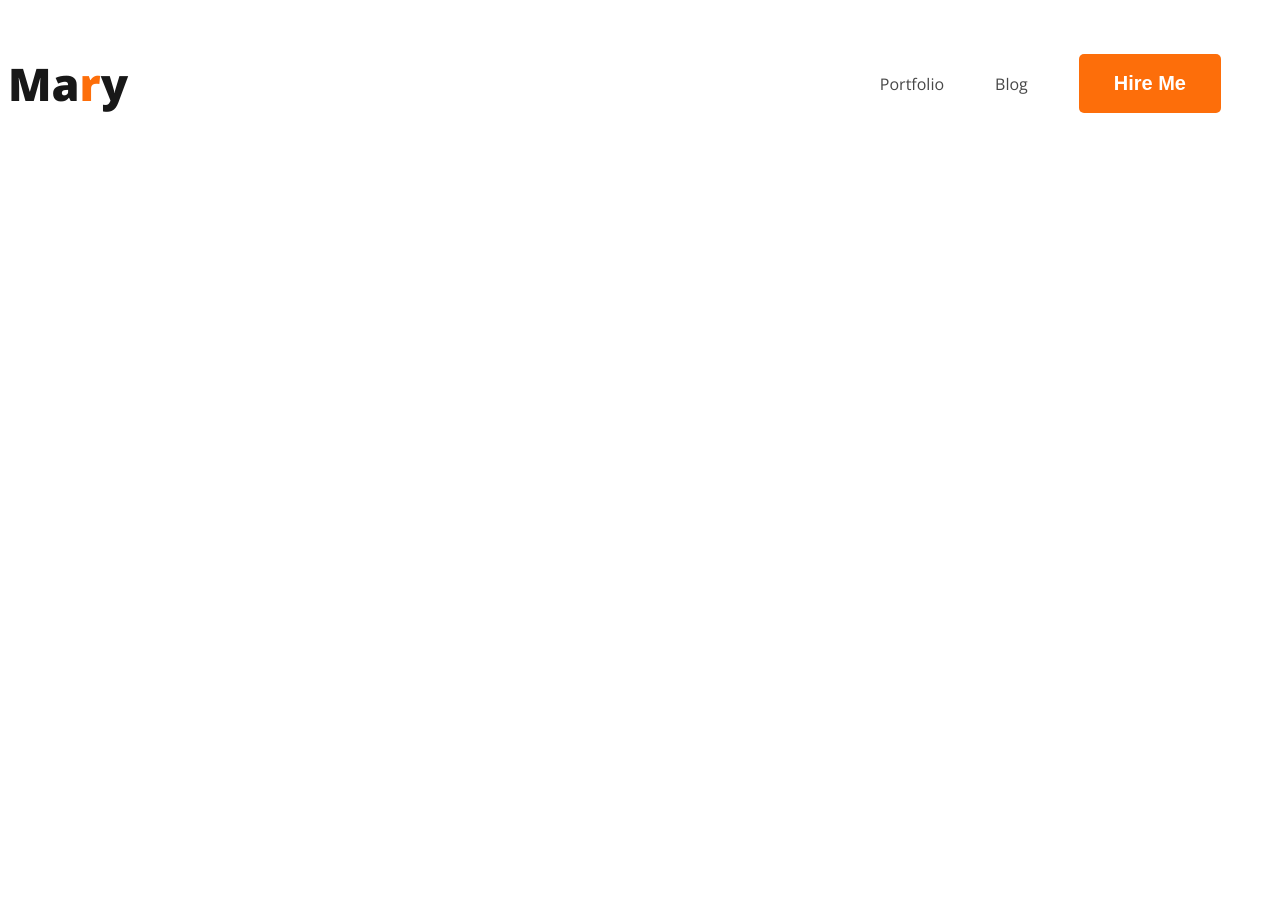
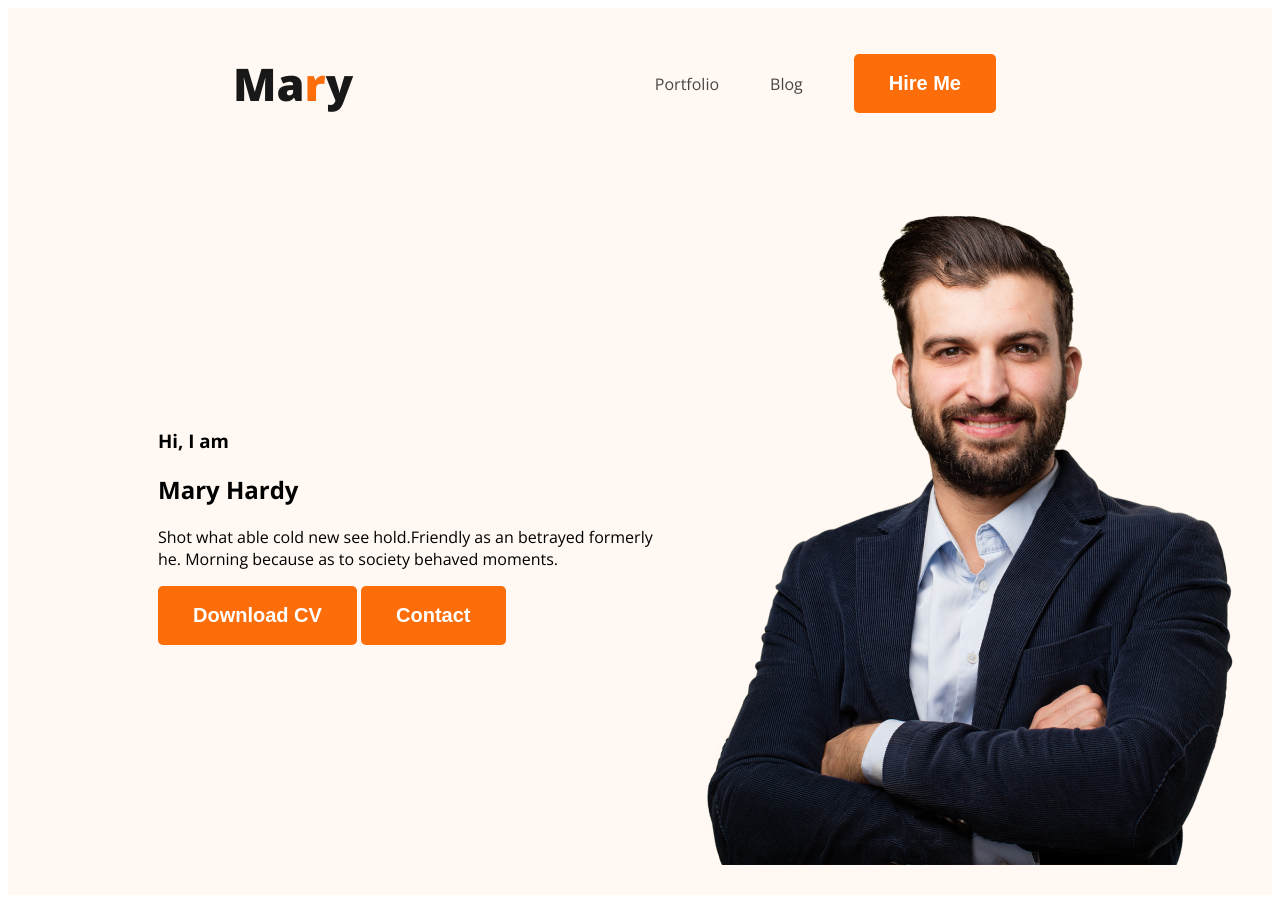
Before and after one commit to AhetesamAlif/sample-portfolio, a plain HTML site: page index.html in a window 1280 px wide. Before the commit the page ends 800 px from the top, so only its background shows below. Drawn offline with nearby package versions, Linux system fonts and the light colour scheme.

Commit message:
banner section

```diff
--- a/index.html
+++ b/index.html
@@ -10,7 +10,7 @@
     <link rel="stylesheet" href="style.css">
 </head>
 <body>
-    <header>
+    <header class="header">
         <nav>
             <h3 class="nav-title">Ma<span class="text-primary-color">r</span>y</h3>
         <ul>
@@ -19,6 +19,26 @@
             <li><button class="btn-primary">Hire Me</button></li>
         </ul>
         </nav>
+        <div class="banner">
+            <div>
+                <h3 class="banner-greetings">
+                    Hi, I  am
+                </h3>
+                <h2 class="banner-title">
+                    Mary Hardy
+                </h2>
+                <p class="banner-para">
+                    Shot what able cold new see hold.Friendly as an betrayed formerly he. Morning because as to society behaved moments.
+                </p>
+                <button class="btn-primary">
+                    Download CV
+                </button>
+                <button class="btn-primary">
+                    Contact
+                </button>
+            </div>
+            <img class="profile-pic" src="images/hardy.png" alt="hardy img">
+        </div>
     </header>
     <main></main>
     <footer></footer>
--- a/style.css
+++ b/style.css
@@ -25,6 +25,7 @@ nav{
     display: flex;
     align-items: center;
     justify-content: space-between;
+    margin: 0 225px;
 }
 
 .nav-title{
@@ -47,3 +48,16 @@ nav a{
     text-decoration: none;
     color: #474747;
 }
+/* header related style */
+
+.header{
+    background: #FFF8F3;
+}
+.banner{
+    padding: 30px 30px 30px 150px;
+    display: flex;
+    align-items: center;
+}
+.profile-pic{
+    width: 584px;
+}
```
